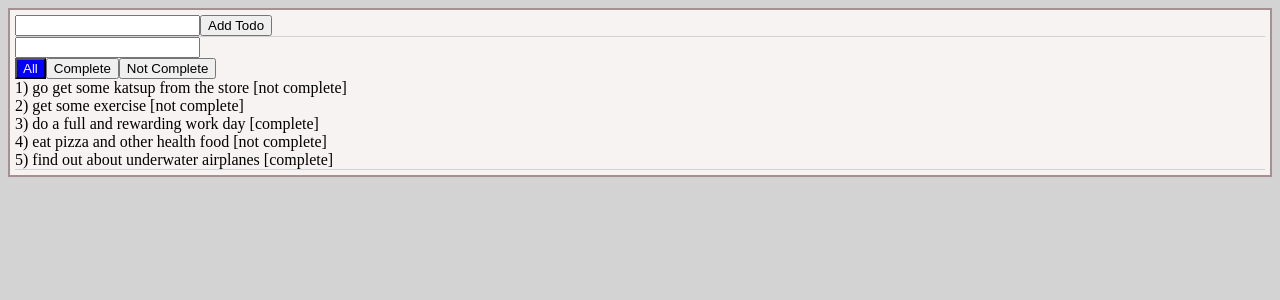
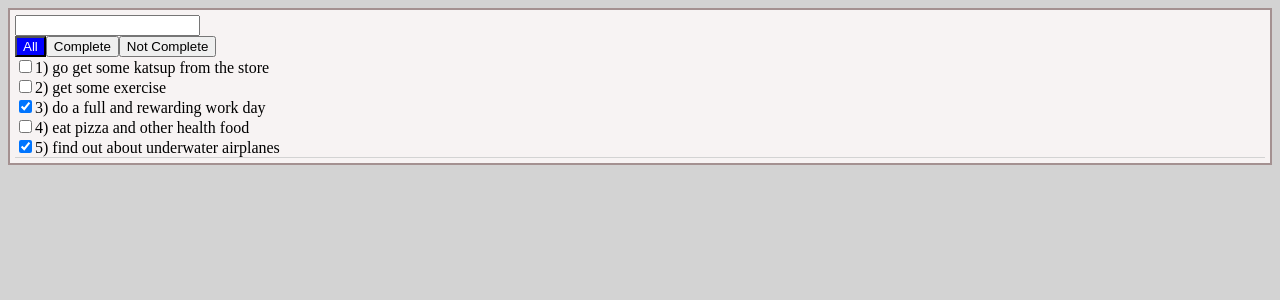
Before and after one commit to wveit/todo, a React (Create React App) app: page / in a window 1280 px wide. Shown: the top 300 px of the page. Built offline with nearby package versions, Linux system fonts and the light colour scheme.

Commit message:
Toggle between complete/not complete

```diff
--- a/src/App.js
+++ b/src/App.js
@@ -20,6 +20,7 @@ export default class App extends React.Component {
     };
 
     this.onAddTodo = this.onAddTodo.bind(this);
+    this.handleTodoToggle = this.handleTodoToggle.bind(this);
   }
 
   onAddTodo(text) {
@@ -31,11 +32,24 @@ export default class App extends React.Component {
     });
   }
 
+  handleTodoToggle(id) {
+    console.log(`toggled: ${id}`);
+    this.setState((state, props) => {
+      const todoIndex = state.todos.findIndex(todo => todo.id === id);
+      if(todoIndex === -1)
+        return state;
+      const oldTodo = state.todos[todoIndex];
+      const newTodo = {id, text: oldTodo.text, isComplete: !oldTodo.isComplete};
+      const newTodos = [...state.todos];
+      newTodos[todoIndex] = newTodo;
+      return {todos: newTodos};
+    });
+  }
+
   render() {
     return (
       <div className="App">
-        <TodoEntry onAddTodo={this.onAddTodo} value/>
-        <FilteredTodoList todos={this.state.todos} />
+        <FilteredTodoList todos={this.state.todos} onToggleIsComplete={this.handleTodoToggle}/>
       </div>
     );
   }
--- a/src/FilteredTodoList.js
+++ b/src/FilteredTodoList.js
@@ -53,7 +53,7 @@ export default class FilteredTodoList extends React.Component {
                     filterSelection={this.state.currentFilterSelection}
                     onTextChange={this.onTextChange}
                     onFilterSelection={this.onFilterSelection} />
-            <TodoList todos={filteredTodos} />
+            <TodoList todos={filteredTodos} onToggleIsComplete={this.props.onToggleIsComplete} />
         </div>
         );
     }
--- /dev/null
+++ b/src/TodoItem.js
@@ -0,0 +1,17 @@
+import React from 'react';
+
+export default function TodoItem(props) {
+    const todo = props.todo;
+
+    function onToggle() {
+        if(props.onToggleIsComplete)
+            props.onToggleIsComplete(todo.id);
+    }
+
+    return (
+    <div>
+        <input type="checkbox" checked={todo.isComplete} onChange={onToggle}/>
+        {todo.id}) {todo.text}
+    </div>
+    );
+}
--- a/src/TodoList.js
+++ b/src/TodoList.js
@@ -1,10 +1,15 @@
 import React from 'react';
+import TodoItem from './TodoItem';
 
 export default function TodoList(props) {
 
     let todoItems = "empty list";
     if(props.todos) {
-        todoItems = props.todos.map((item) => <div key={item.id}>{item.id}) {item.text} [{item.isComplete ? "complete" : "not complete"}]</div>);
+        todoItems = props.todos.map((todo) => {
+            return <TodoItem key={todo.id}
+                            todo={todo}
+                            onToggleIsComplete={props.onToggleIsComplete} />;
+        });
     }
 
     return (
```
